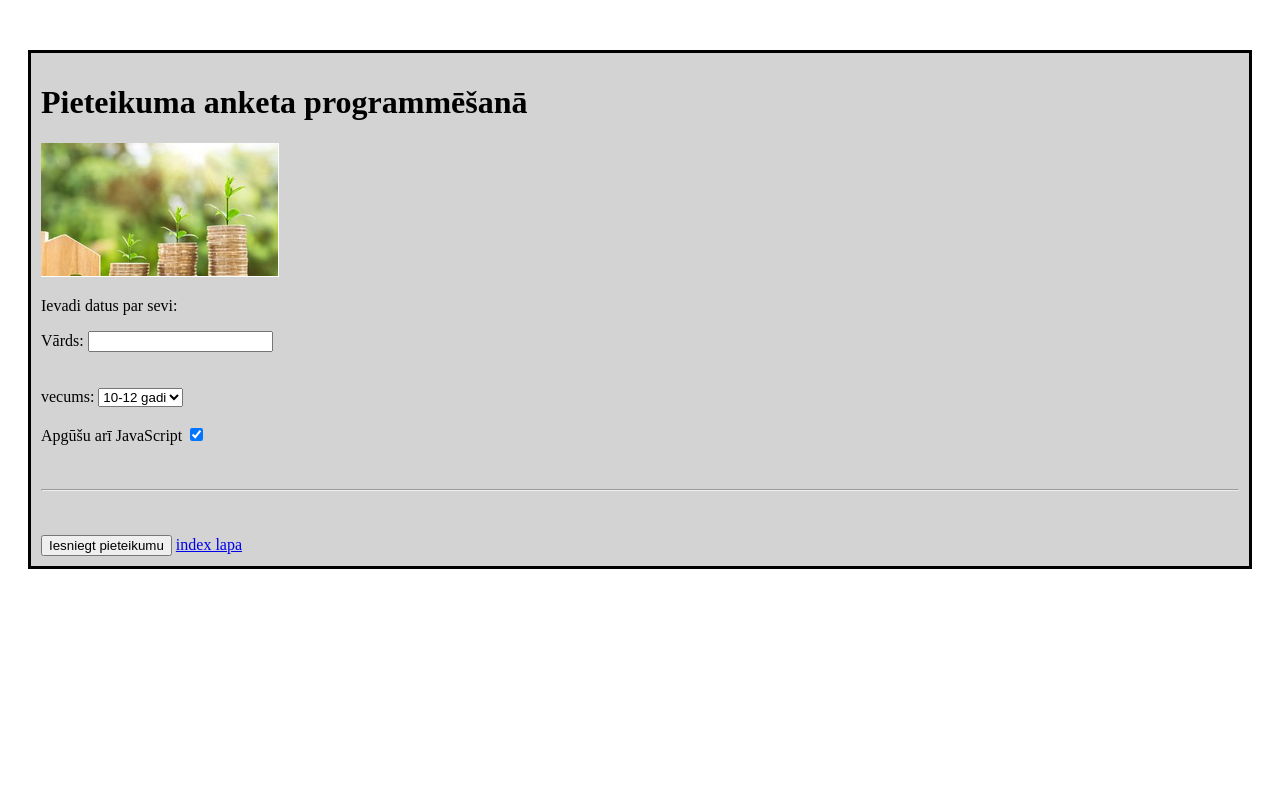
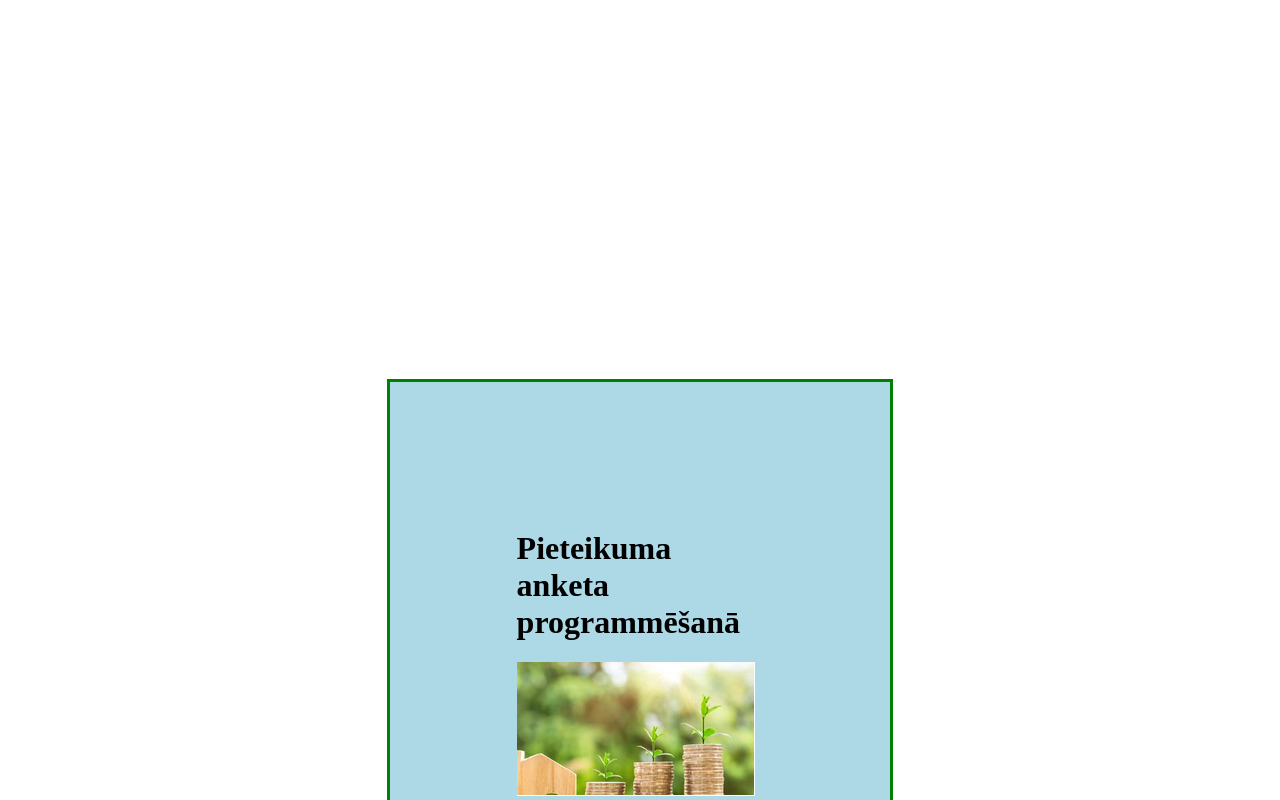
Before and after one commit to EndijsG/Tests, a plain HTML site: page pirmalapa.html in a window 1280 px wide. Shown: the top 800 px of the page. Drawn offline with Linux system fonts and the light colour scheme.

Commit message:
Update pirmalapa.html

```diff
--- a/pirmalapa.html
+++ b/pirmalapa.html
@@ -8,7 +8,7 @@
     <title>anketa</title>
 </head>
 <body>
-    <div class="kaste">
+    <div class="pirmakaste">
         <h1>
             Pieteikuma anketa programmēšanā
         </h1>
@@ -17,7 +17,7 @@
     <p>
         Ievadi datus par sevi:
     </p>
-    <form class="Kaste">
+    <form class="kaste">
         <label for="Vārds"> Vārds:</label>
         <input type="teksts" name="Vārds" >
     </form>
```
